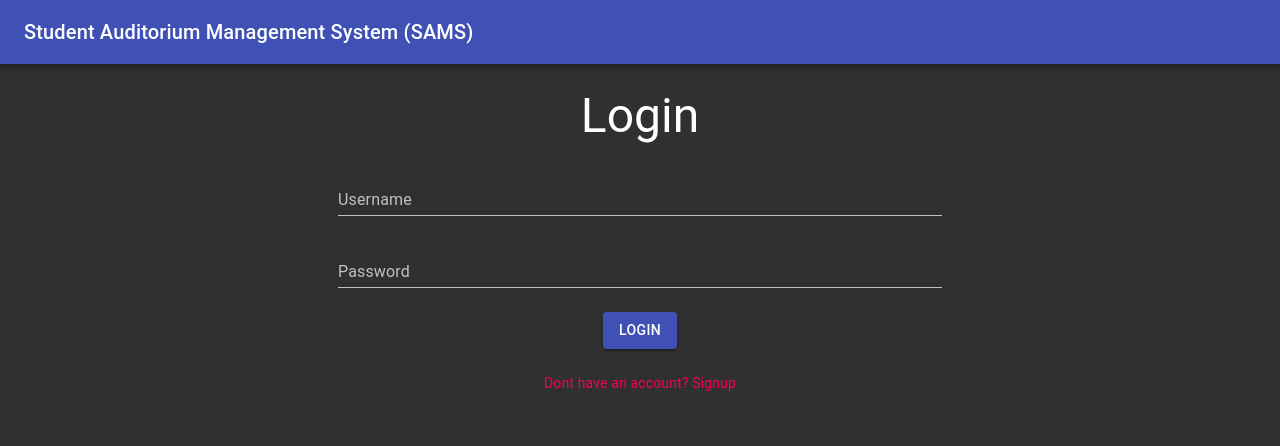
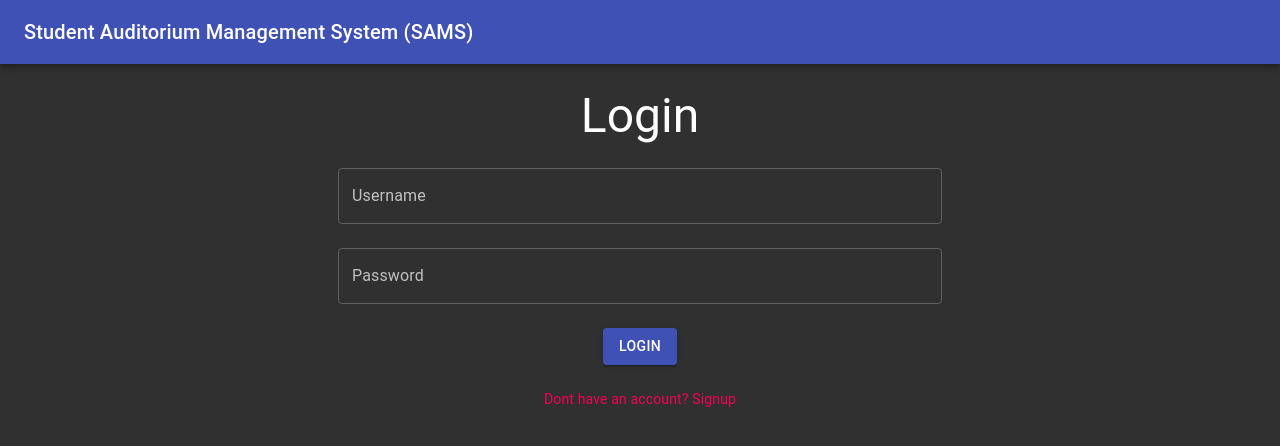
Before and after one commit to RedDocMD/SAMS, a React (Create React App) app in the folder frontend/: page / in a window 1280 px wide. Shown: the top 446 px of the page. Built offline with nearby package versions, Linux system fonts and the light colour scheme.

Commit message:
Moved bigIntToStgring to utills

```diff
--- a/frontend/src/Login.js
+++ b/frontend/src/Login.js
@@ -4,17 +4,7 @@ import Link from '@material-ui/core/Link'
 import axios from 'axios'
 import PropTypes from 'prop-types'
 import JSONbig from 'json-bigint'
-
-const bigIntToString = num => {
-    const parts = num.c
-    let res = ''
-    for (const part of parts) {
-        res = res.concat(part.toString())
-    }
-    return res
-}
-
-
+import {bigIntToString} from './utils'
 
 function LoginPage(props) {
     let [username, setUsername] = useState('')
@@ -48,9 +38,9 @@ function LoginPage(props) {
     let userTextField
     if (userNotFoundError) {
         userTextField = <TextField id="username" label="Username" helperText="Username or password is incorrect"
-            error fullWidth onChange={usernameChanged} />
+            error fullWidth onChange={usernameChanged} variant='outlined' />
     } else {
-        userTextField = <TextField id="username" label="Username" fullWidth onChange={usernameChanged} />
+        userTextField = <TextField id="username" label="Username" fullWidth onChange={usernameChanged} variant='outlined' />
     }
 
     return (
@@ -70,7 +60,7 @@ function LoginPage(props) {
                 <Grid item xs={3} />
                 <Grid item xs={3} />
                 <Grid item xs={6}>
-                    <TextField id="password" label="Password" type="Password" fullWidth onChange={passwordChanged} />
+                    <TextField id="password" label="Password" type="Password" fullWidth onChange={passwordChanged} variant='outlined' />
                 </Grid>
                 <Grid item xs={3} />
                 <Grid item xs={12} mt={3}>
--- /dev/null
+++ b/frontend/src/utils.js
@@ -0,0 +1,8 @@
+export const bigIntToString = num => {
+    const parts = num.c
+    let res = ''
+    for (const part of parts) {
+        res = res.concat(part.toString())
+    }
+    return res
+}
--- a/frontend/src/viewShowStats.js
+++ b/frontend/src/viewShowStats.js
@@ -11,6 +11,7 @@ import TableContainer from '@material-ui/core/TableContainer'
 import TableHead from '@material-ui/core/TableHead'
 import TableRow from '@material-ui/core/TableRow'
 import Paper from '@material-ui/core/Paper'
+import {bigIntToString} from './utils'
 
 const useStyles = makeStyles({
     table: {
@@ -27,16 +28,6 @@ function ViewShowStats(props) {
 
     let [tickets, setTickets] = useState([])
     let [transactions, setTransactions] = useState([])
-
-    const bigIntToString = num => {
-        const parts = num.c
-        let res = ''
-        for (const part of parts) {
-            res = res.concat(part.toString())
-        }
-        return res
-    }
-
 
     useEffect(() => {
         const fetchTickets = async () => {
```
